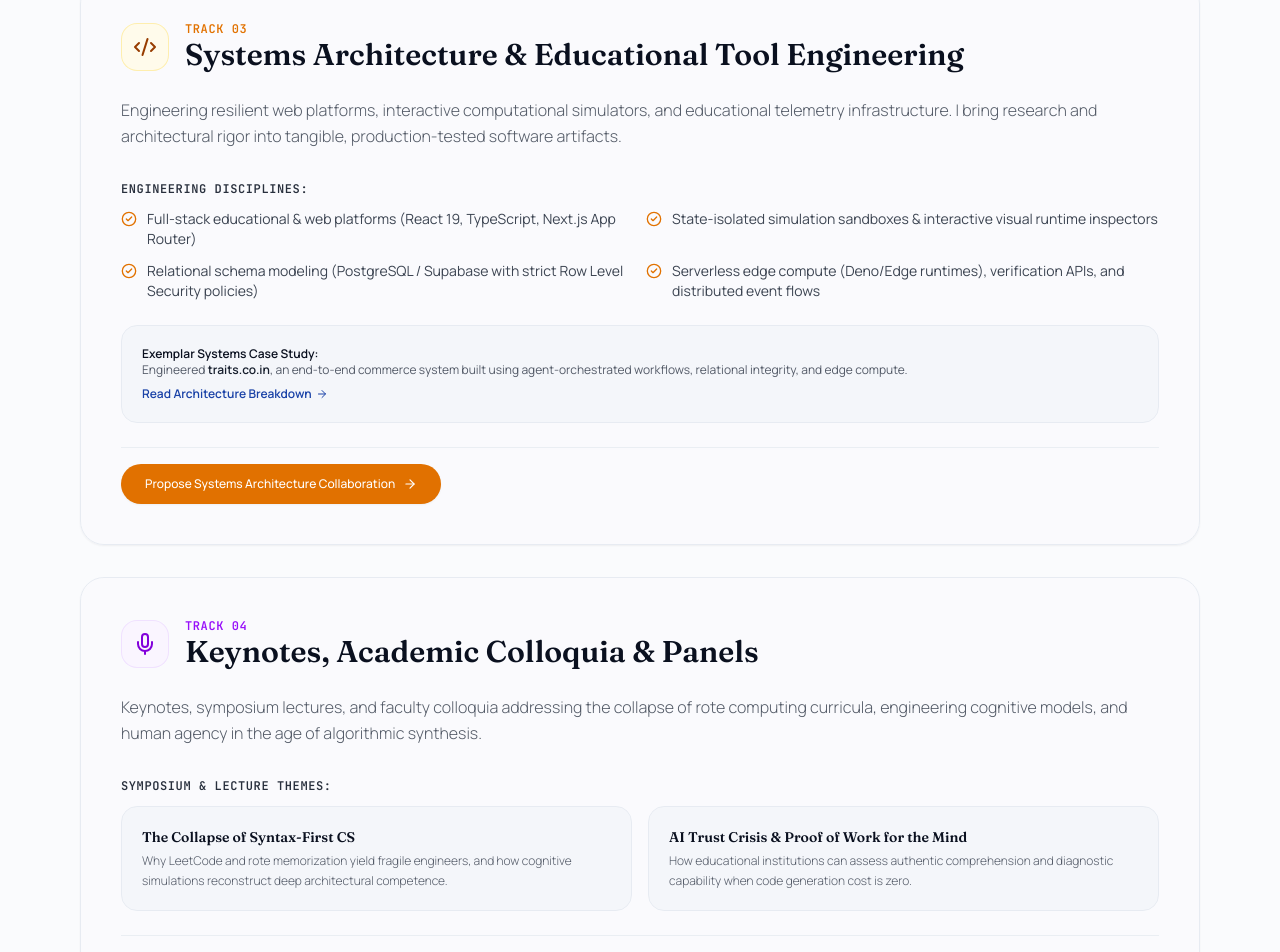
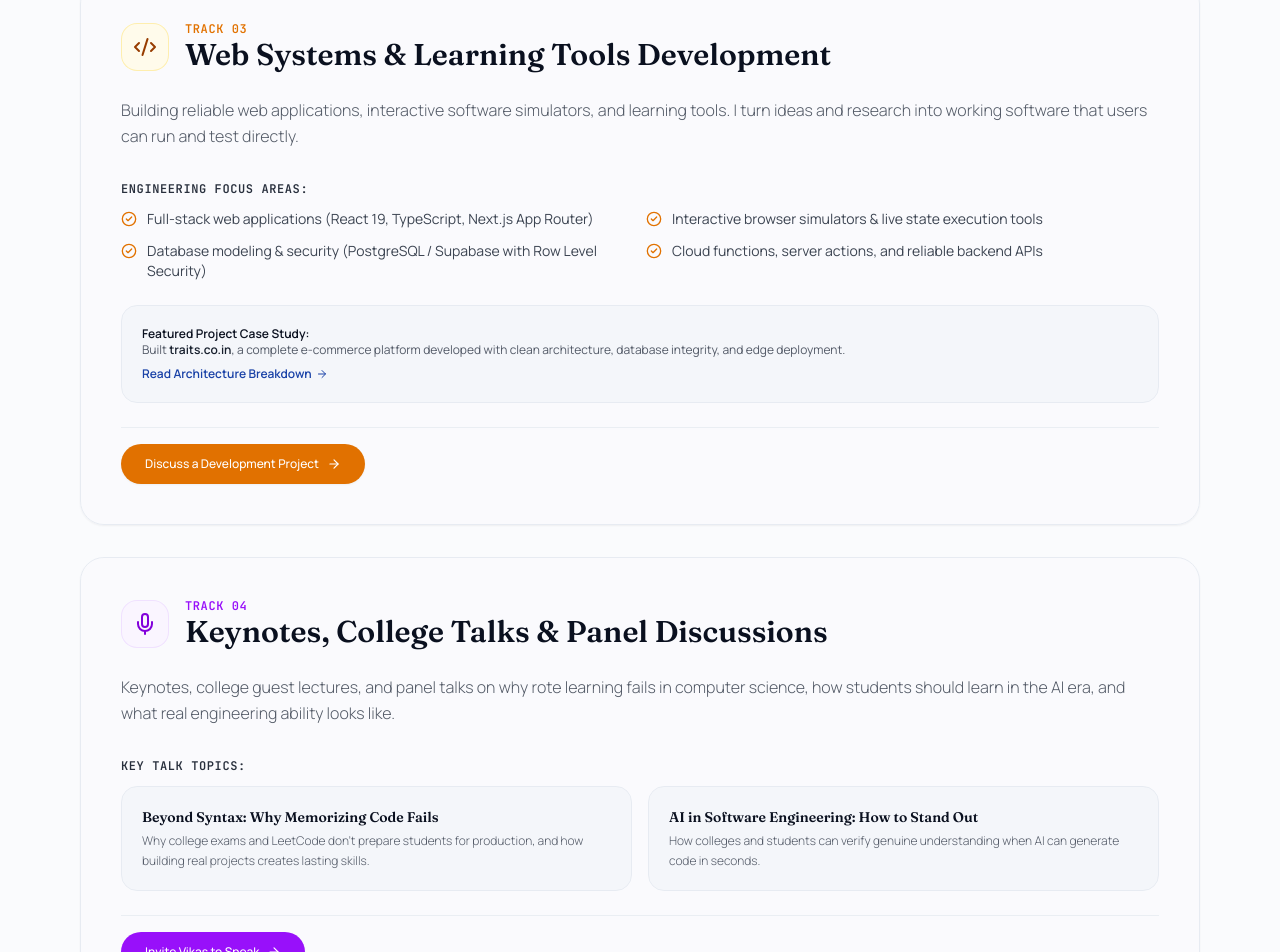
Before and after one commit to vikas-bandaru/my-portfolio, a Next.js app: page /work in a window 1280 px wide. Shown: the part 1877-2829 px from the top of the page. Built offline with nearby package versions, Linux system fonts and the light colour scheme.

Commit message:
chore(copy): replace colloquium, symposium, and academic jargon with clear Indian English terminology

```diff
--- a/app/collaborate/page.tsx
+++ b/app/collaborate/page.tsx
@@ -111,7 +111,7 @@ export default function CollaboratePage() {
               <div className="p-6 rounded-2xl bg-background-100/70 border border-background-200 space-y-1.5">
                 <p className="font-mono text-xs font-semibold uppercase tracking-wider text-foreground-950">How you can contribute:</p>
                 <p className="text-foreground-700 text-xs sm:text-sm leading-relaxed font-light">
-                  Run active learning trials using LogicSims prototypes with your student cohorts and share empirical feedback, student debugging observations, and learning curve telemetry.
+                  Try LogicSims in your classroom with your students and share honest feedback on what worked, where students got stuck, and what helped them understand concepts faster.
                 </p>
               </div>
 
@@ -150,7 +150,7 @@ export default function CollaboratePage() {
               <div className="p-6 rounded-2xl bg-background-100/70 border border-background-200 space-y-1.5">
                 <p className="font-mono text-xs font-semibold uppercase tracking-wider text-foreground-950">How you can contribute:</p>
                 <p className="text-foreground-700 text-xs sm:text-sm leading-relaxed font-light">
-                  Share empirical datasets, co-investigate case studies, or provide constructive critical critique on published essays.
+                  Share classroom data, explore joint case studies, or provide constructive critical feedback on published essays.
                 </p>
               </div>
 
--- a/app/logicsims/page.tsx
+++ b/app/logicsims/page.tsx
@@ -35,7 +35,7 @@ export default function LogicSimsPage() {
         bgImage="/images/editorial/build-logicsims.webp"
         stats={[
           { value: "01", label: "Live Java Simulator" },
-          { value: "04", label: "Pedagogical Tiers" },
+          { value: "04", label: "Learning Stages" },
           { value: "01", label: "Active Feedback Loop" },
         ]}
       >
@@ -382,7 +382,7 @@ export default function LogicSimsPage() {
               Explore the Prototype or Collaborate
             </h3>
             <p className="text-sm sm:text-base text-foreground-200 leading-relaxed max-w-xl font-light">
-              Try the live LogicSims Java prototype online today, or connect to collaborate on pedagogical research and real-world system modeling.
+              Try the live LogicSims Java prototype online today, or connect to collaborate on learning research and real-world system modeling.
             </p>
             <div className="flex flex-wrap gap-4 pt-2">
               <a
--- a/app/work/page.tsx
+++ b/app/work/page.tsx
@@ -148,7 +148,7 @@ export default function WorkPage() {
                   className="inline-flex items-center gap-2 px-6 py-3 rounded-full bg-emerald-600 text-white font-medium text-xs hover:bg-emerald-500 transition-all shadow-xs"
                   id="work-faculty-cta"
                 >
-                  <span>Inquire for Institutional / Faculty Colloquium</span>
+                  <span>Invite Vikas for a College / Faculty Workshop</span>
                   <ArrowRight className="w-3.5 h-3.5" />
                 </Link>
               </div>
@@ -165,23 +165,23 @@ export default function WorkPage() {
                 <div>
                   <span className="font-mono text-xs uppercase tracking-wider text-amber-600 font-semibold block">Track 03</span>
                   <h2 className="font-heading font-semibold text-2xl sm:text-3xl text-foreground-950 group-hover:text-amber-700 transition-colors">
-                    Systems Architecture &amp; Educational Tool Engineering
+                    Web Systems &amp; Learning Tools Development
                   </h2>
                 </div>
               </div>
 
               <p className="text-sm sm:text-base text-foreground-600 leading-relaxed font-light">
-                Engineering resilient web platforms, interactive computational simulators, and educational telemetry infrastructure. I bring research and architectural rigor into tangible, production-tested software artifacts.
+                Building reliable web applications, interactive software simulators, and learning tools. I turn ideas and research into working software that users can run and test directly.
               </p>
 
               <div className="space-y-3 pt-2">
-                <p className="font-mono text-xs font-semibold text-foreground-800 uppercase tracking-wider">Engineering Disciplines:</p>
+                <p className="font-mono text-xs font-semibold text-foreground-800 uppercase tracking-wider">Engineering Focus Areas:</p>
                 <div className="grid gap-3 sm:grid-cols-2">
                   {[
-                    "Full-stack educational & web platforms (React 19, TypeScript, Next.js App Router)",
-                    "State-isolated simulation sandboxes & interactive visual runtime inspectors",
-                    "Relational schema modeling (PostgreSQL / Supabase with strict Row Level Security policies)",
-                    "Serverless edge compute (Deno/Edge runtimes), verification APIs, and distributed event flows",
+                    "Full-stack web applications (React 19, TypeScript, Next.js App Router)",
+                    "Interactive browser simulators & live state execution tools",
+                    "Database modeling & security (PostgreSQL / Supabase with Row Level Security)",
+                    "Cloud functions, server actions, and reliable backend APIs",
                   ].map((capability, idx) => (
                     <div key={idx} className="flex items-start gap-2.5 text-xs sm:text-sm text-foreground-700">
                       <CheckCircle2 className="w-4 h-4 text-amber-600 shrink-0 mt-0.5" />
@@ -192,9 +192,9 @@ export default function WorkPage() {
               </div>
 
               <div className="p-5 rounded-2xl bg-background-100/70 border border-background-200 text-xs space-y-1">
-                <span className="font-semibold text-foreground-950">Exemplar Systems Case Study:</span>
+                <span className="font-semibold text-foreground-950">Featured Project Case Study:</span>
                 <p className="text-foreground-600">
-                  Engineered <span className="font-semibold text-foreground-900">traits.co.in</span>, an end-to-end commerce system built using agent-orchestrated workflows, relational integrity, and edge compute.
+                  Built <span className="font-semibold text-foreground-900">traits.co.in</span>, a complete e-commerce platform developed with clean architecture, database integrity, and edge deployment.
                 </p>
                 <Link href="/builds/traits-ecommerce" className="text-primary-700 hover:underline font-semibold inline-flex items-center gap-1 pt-1">
                   <span>Read Architecture Breakdown</span>
@@ -208,14 +208,14 @@ export default function WorkPage() {
                   className="inline-flex items-center gap-2 px-6 py-3 rounded-full bg-amber-600 text-white font-medium text-xs hover:bg-amber-500 transition-all shadow-xs"
                   id="work-build-cta"
                 >
-                  <span>Propose Systems Architecture Collaboration</span>
+                  <span>Discuss a Development Project</span>
                   <ArrowRight className="w-3.5 h-3.5" />
                 </Link>
               </div>
             </section>
           </Reveal>
 
-          {/* Track 4: Keynotes, Colloquia & Panels */}
+          {/* Track 4: Keynotes, Guest Lectures & Talks */}
           <Reveal delay={200}>
             <section id="speaking" className="group relative rounded-3xl border border-background-200 bg-background-50/80 p-7 sm:p-9 md:p-10 shadow-xs hover:border-purple-400/50 hover:shadow-xl transition-all duration-300 space-y-6">
               <div className="flex items-center gap-4">
@@ -225,25 +225,25 @@ export default function WorkPage() {
                 <div>
                   <span className="font-mono text-xs uppercase tracking-wider text-purple-600 font-semibold block">Track 04</span>
                   <h2 className="font-heading font-semibold text-2xl sm:text-3xl text-foreground-950 group-hover:text-purple-700 transition-colors">
-                    Keynotes, Academic Colloquia &amp; Panels
+                    Keynotes, College Talks &amp; Panel Discussions
                   </h2>
                 </div>
               </div>
 
               <p className="text-sm sm:text-base text-foreground-600 leading-relaxed font-light">
-                Keynotes, symposium lectures, and faculty colloquia addressing the collapse of rote computing curricula, engineering cognitive models, and human agency in the age of algorithmic synthesis.
+                Keynotes, college guest lectures, and panel talks on why rote learning fails in computer science, how students should learn in the AI era, and what real engineering ability looks like.
               </p>
 
               <div className="space-y-3 pt-2">
-                <p className="font-mono text-xs font-semibold text-foreground-800 uppercase tracking-wider">Symposium &amp; Lecture Themes:</p>
+                <p className="font-mono text-xs font-semibold text-foreground-800 uppercase tracking-wider">Key Talk Topics:</p>
                 <div className="grid gap-4 sm:grid-cols-2">
                   <div className="p-5 bg-background-100/70 border border-background-200 rounded-2xl space-y-1">
-                    <div className="font-heading font-semibold text-sm text-foreground-950">The Collapse of Syntax-First CS</div>
-                    <p className="text-foreground-600 text-xs leading-relaxed font-light">Why LeetCode and rote memorization yield fragile engineers, and how cognitive simulations reconstruct deep architectural competence.</p>
+                    <div className="font-heading font-semibold text-sm text-foreground-950">Beyond Syntax: Why Memorizing Code Fails</div>
+                    <p className="text-foreground-600 text-xs leading-relaxed font-light">Why college exams and LeetCode don&apos;t prepare students for production, and how building real projects creates lasting skills.</p>
                   </div>
                   <div className="p-5 bg-background-100/70 border border-background-200 rounded-2xl space-y-1">
-                    <div className="font-heading font-semibold text-sm text-foreground-950">AI Trust Crisis &amp; Proof of Work for the Mind</div>
-                    <p className="text-foreground-600 text-xs leading-relaxed font-light">How educational institutions can assess authentic comprehension and diagnostic capability when code generation cost is zero.</p>
+                    <div className="font-heading font-semibold text-sm text-foreground-950">AI in Software Engineering: How to Stand Out</div>
+                    <p className="text-foreground-600 text-xs leading-relaxed font-light">How colleges and students can verify genuine understanding when AI can generate code in seconds.</p>
                   </div>
                 </div>
               </div>
@@ -254,7 +254,7 @@ export default function WorkPage() {
                   className="inline-flex items-center gap-2 px-6 py-3 rounded-full bg-purple-600 text-white font-medium text-xs hover:bg-purple-500 transition-all shadow-xs"
                   id="work-speaking-cta"
                 >
-                  <span>Invite for Keynote / Colloquium</span>
+                  <span>Invite Vikas to Speak</span>
                   <ArrowRight className="w-3.5 h-3.5" />
                 </Link>
               </div>
```
